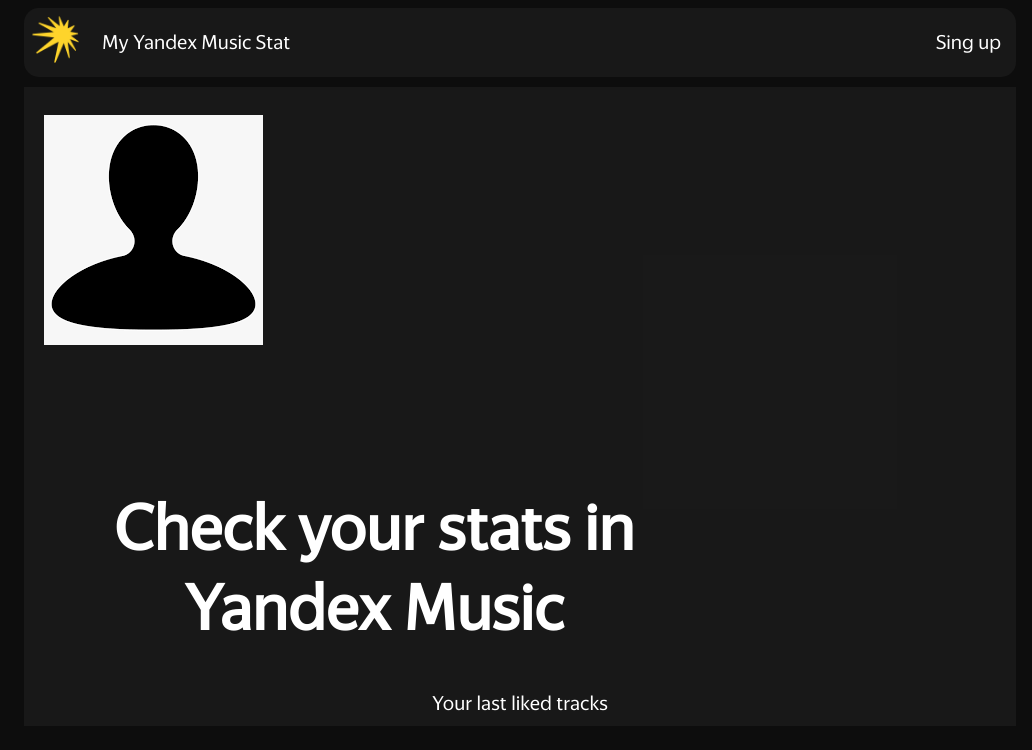
After one commit to Dudachyo/YandexMusicStat, a Django app: template myauth/templates/myauth/profile.html in a window 1280 px wide. The commit adds this page. Shown: the top 750 px of the page, without its empty margins (120-1152 px from the left). Run offline with Django 5.2, Linux system fonts and the light colour scheme; the template is opened without the code that fills it, so the values that code supplies are empty.

Commit message:
add uniq profile users

```diff
--- a/YandexMusicStat/urls.py
+++ b/YandexMusicStat/urls.py
@@ -10,5 +10,7 @@
     path('admin/', admin.site.urls),
     path('login/' , include('myauth.urls')),
     path('logout/', logout_view, name='logout'),
-    path('profile/', home, name='profile'),
+    path('profile-token/', profileToken_view, name='profile-token'),
+    path('profile/', redirect_to_profile_view),
+    path('profile/<slug:username>/' , profile_view, name='profile'),
 ]
--- a/main/static/main/css/base.css
+++ b/main/static/main/css/base.css
@@ -1,6 +1,6 @@
 @font-face {
     font-family: 'Yandex Sans Display';
-    src: url('templates/main/font/YandexSansDisplay-Regular.eot');
+    src: url('../font/YandexSansDisplay-Regular.eot');
     src: local('Yandex Sans Display Regular'), local('YandexSansDisplay-Regular'),
         url('../font/YandexSansDisplay-Regular.eot?#iefix') format('embedded-opentype'),
         url('../font/YandexSansDisplay-Regular.woff2') format('woff2'),
@@ -17,6 +17,7 @@
     background-color: #0d0d0d;
     color: white;
 }
+
 .title{
     font-size: 20px;
 }
@@ -26,12 +27,14 @@
 }
 .nav_cont{
     display: flex;
-    background-color: rgba(13, 13, 13, 0.7);
+    background-color: rgba(25, 25, 25, 0.99);
     align-items: center; /* Выравнивание по вертикали */
     gap: 15px; /* Расстояние между элементами */
+    border-radius: 15px;
 }
 .nav_cont div {
-    margin-left: auto; /* Это переместит кнопку вправо */
+    margin-left: auto;
+    margin-right: 15px
 }
 .nav_cont a{
     font-size: 20px;
--- a/main/static/main/css/style-main-page.css
+++ b/main/static/main/css/style-main-page.css
@@ -8,9 +8,6 @@
         url('../font/YandexSansDisplay-Regular.ttf') format('truetype');
     font-weight: normal;
     font-style: normal;
-}
-.title{
-    font-size: 50px;
 }
 
 
--- a/main/templates/base.html
+++ b/main/templates/base.html
@@ -4,7 +4,7 @@
 <head>
     <meta charset="UTF-8">
     <title> {% block Title %} Title {% endblock %}</title>
-    <link rel="stylesheet" href="../static/main/css/base.css">
+    <link rel="stylesheet" href="{% static 'main/css/base.css' %}">
     {% block css %}
 
     {% endblock %}
@@ -12,9 +12,15 @@
 <body>
     <header>
         <nav class="nav_cont">
-            <img src="{% static 'main/img/img.png' %}" alt="YandexMusic" class="img_logo">
+            <a href="{% url 'main-page' %}"><img src="{% static 'main/img/img.png' %}" alt="YandexMusic" class="img_logo"></a>
             <p class="title">My Yandex Music Stat</p>
-            <div><a href="{% url "auth-page" %}">Sing up</a></div>
+            <div><a href="{% url "auth-page" %}">
+                {% if request.user.is_authenticated%}
+                    {{ request.user.username }}
+                {% else %}
+                Sing up
+                {% endif %}
+            </a></div>
         </nav>
     </header>
     {% block content %}
--- a/myauth/forms.py
+++ b/myauth/forms.py
@@ -21,3 +21,8 @@
     password = forms.CharField(widget=forms.PasswordInput(attrs={
         'placeholder': 'Password',
     }), label="Пароль")
+
+class TokenForm(forms.Form):
+    token = forms.CharField(max_length=100, widget=forms.TextInput(attrs={
+        'placeholder': 'Token',
+    }))
--- /dev/null
+++ b/myauth/static/myauth/css/profile.css
@@ -0,0 +1,49 @@
+.profile-conteiner{
+    margin-top: 10px;
+    background-color: rgba(25, 25, 25, 0.99);
+    text-align: center;
+
+}
+
+.profile-conteiner .profile-header-container{
+    display: flex;
+    flex-wrap: wrap;
+    gap: 100px;
+    align-items: center;
+}
+.profile-header-container img{
+    margin: 28px 0  0 20px;
+}
+.profile-header-container h1{
+    font-size: 64px;
+    width: 700px;
+}
+.liked-track-container{
+    text-align: center;
+    font-size: 20px;
+    margin-bottom: 10px;
+}
+.tracks-container {
+    display: flex;
+    flex-wrap: wrap;
+    gap: 20px;
+    justify-content: space-between;
+}
+.track-card {
+    background: rgba(255, 255, 255, 0.02);
+    border-radius: 10px;
+    padding: 15px;
+    width: 200px;
+    text-align: center;
+}
+.mar {
+    margin: 0;
+}
+a:visited {
+  color: White;
+  text-decoration: none;
+}
+a:link {
+  color: White;
+  text-decoration: none;
+}
--- /dev/null
+++ b/myauth/templates/myauth/profile.html
@@ -0,0 +1,36 @@
+{% extends 'base.html' %}
+
+
+{% load static %}
+
+{% block Title %}
+    Profile
+{% endblock %}
+
+{% block css %}
+    <link rel="stylesheet" href="{% static 'myauth/css/profile.css' %}">
+{% endblock %}
+
+{% block content %}
+    <div class="profile-conteiner">
+        <div class="profile-header-container">
+            <img src="{% static 'myauth/img/images.png' %}" alt="">
+            <h1>Check your stats in Yandex Music</h1>
+        </div>
+    <div class="liked-track-container">Your last liked tracks</div>
+    <div class="tracks-container">
+        {% for i in liked_track_list %}
+            <a href="{{ i.liked_url }}" target="_blank">
+                <div class="track-card">
+                    <img src="{{ i.liked_image }}">
+                    <p class="mar">{{ i.liked_title }}</p>
+                    <p class="mar">{{ i.liked_artist }}</p>
+                </div>
+            </a>
+        {% endfor %}
+    </div>
+    </div>
+
+
+
+{% endblock %}
```
Also changed, not shown: main/templates/main/main-page.html (+0 -27 lines), myauth/static/myauth/css/profile-token.css (added, +72 -0 lines), myauth/templates/myauth/Auth.html (+2 -7 lines), myauth/templates/myauth/profile-token.html (added, +25 -0 lines), myauth/views.py (+68 -7 lines), myauth/static/myauth/img/images.png (added).
